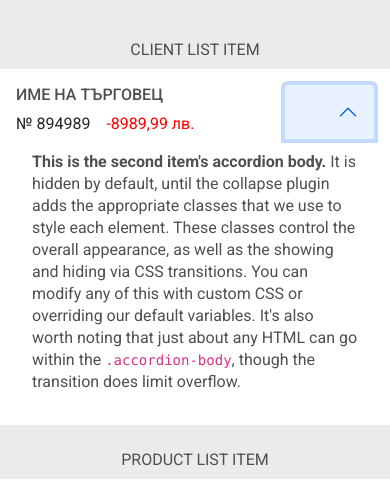
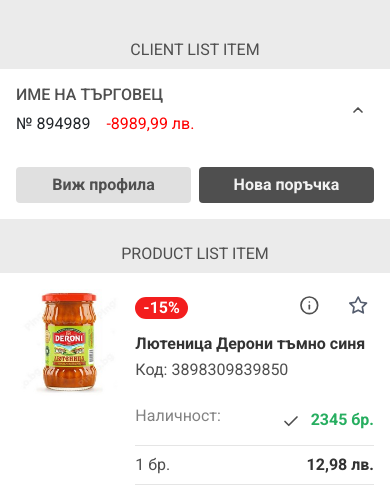
Before and after one commit to RIZNBG/b2b, a plain HTML site: page components.html in a window 390 px wide. Both pictures are taken after a click on the link 329 px from the left and 448 px from the top of the page. Shown: the part 336-826 px from the top of the page. Drawn offline with nearby package versions, Linux system fonts and the light colour scheme.

Commit message:
UPD: Client list item

```diff
--- a/components.html
+++ b/components.html
@@ -118,12 +118,19 @@
                         <li class="client-property list-group-item border-0">№ 894989</li>
                         <li class="client-property client-property-alert list-group-item border-0">-8989,99 лв.</li>
                     </ul>
-                    <a href="#" class="accordion-button collapsed client-options position-absolute end-0 top-0 w-25" data-bs-toggle="collapse" data-bs-target="#collapseTwo" aria-expanded="false">
-                        &nbsp;
+                    <a href="#" class="collapsed client-options position-absolute end-0" data-bs-toggle="collapse" data-bs-target="#collapseTwo" aria-expanded="false">
+                        <img src="./assets/chevron-up.svg">
                     </a>
-                    <div id="collapseTwo" class="accordion-collapse collapse" aria-labelledby="headingTwo" data-bs-parent="#accordionExample">
-                        <div class="accordion-body">
-                            <strong>This is the second item's accordion body.</strong> It is hidden by default, until the collapse plugin adds the appropriate classes that we use to style each element. These classes control the overall appearance, as well as the showing and hiding via CSS transitions. You can modify any of this with custom CSS or overriding our default variables. It's also worth noting that just about any HTML can go within the <code>.accordion-body</code>, though the transition does limit overflow.
+                    <div id="collapseTwo" class="accordion-collapse collapse pt-3" aria-labelledby="headingTwo" data-bs-parent="#accordionExample">
+                        <div class="accordion-body px-0 pb-0">
+                            <div class="row row-cols-2">
+                                <div class="col pe-1">
+                                    <a href="#" class="btn btn-md light w-100">Виж профила</a>
+                                </div>
+                                <div class="col ps-1">
+                                    <a href="#" class="btn btn-md w-100">Нова поръчка</a>
+                                </div>
+                            </div>
                         </div>
                     </div>
                 </div>
--- a/css/components/client-list-item.css
+++ b/css/components/client-list-item.css
@@ -14,3 +14,17 @@
 .client-properties .client-property-alert {
   color: red;
 }
+
+.client-options {
+  height: 32px;
+  width: 32px;
+  top: 9px;
+}
+.client-options:hover {
+  height: 32px;
+  width: 32px;
+  top: 9px;
+}
+.client-options.collapsed {
+  transform: rotate(180deg);
+}
```
